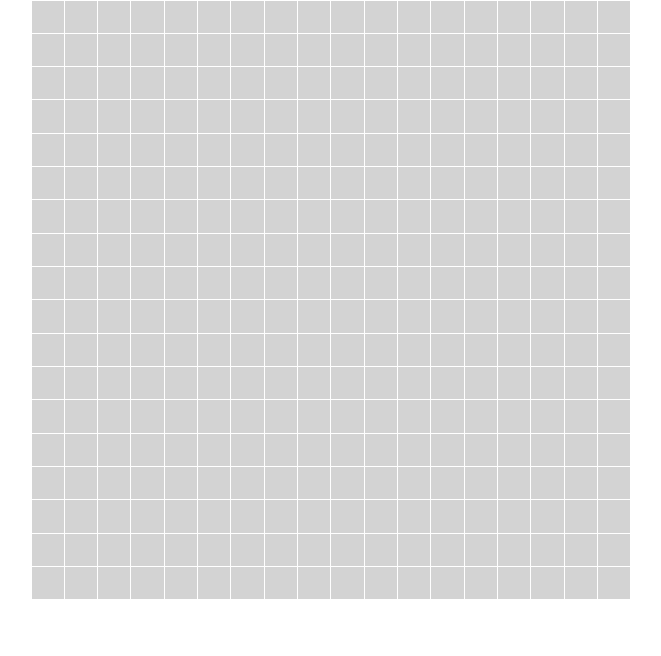
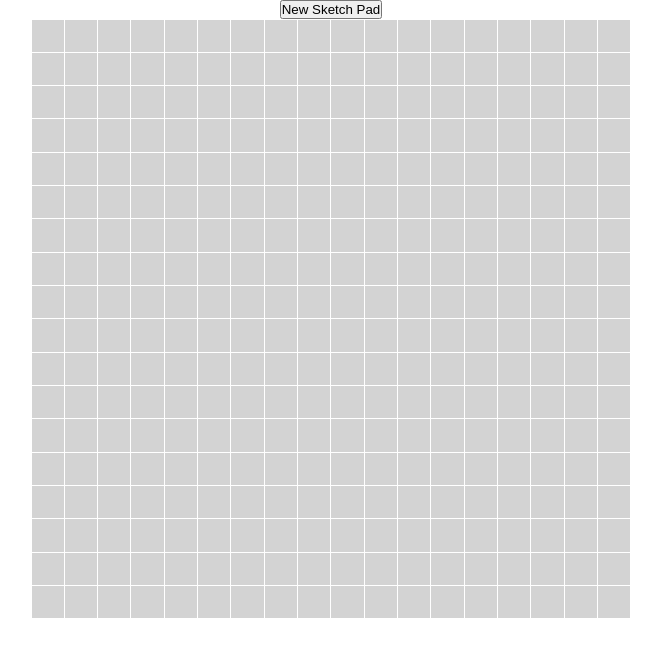
Before and after one commit to LittleDannie/Project-Etch_a_Sketch, a plain HTML site: page index.html in a window 1280 px wide. Shown: the whole page, without its empty margins (309-970 px from the left). Drawn offline with Linux system fonts and the light colour scheme.

Commit message:
Add button

```diff
--- a/index.html
+++ b/index.html
@@ -14,6 +14,8 @@
 
 <body>
 
+    <input type="button" value="New Sketch Pad" id="createGrid" />
+
     <div id="container">
 
     </div>
```
